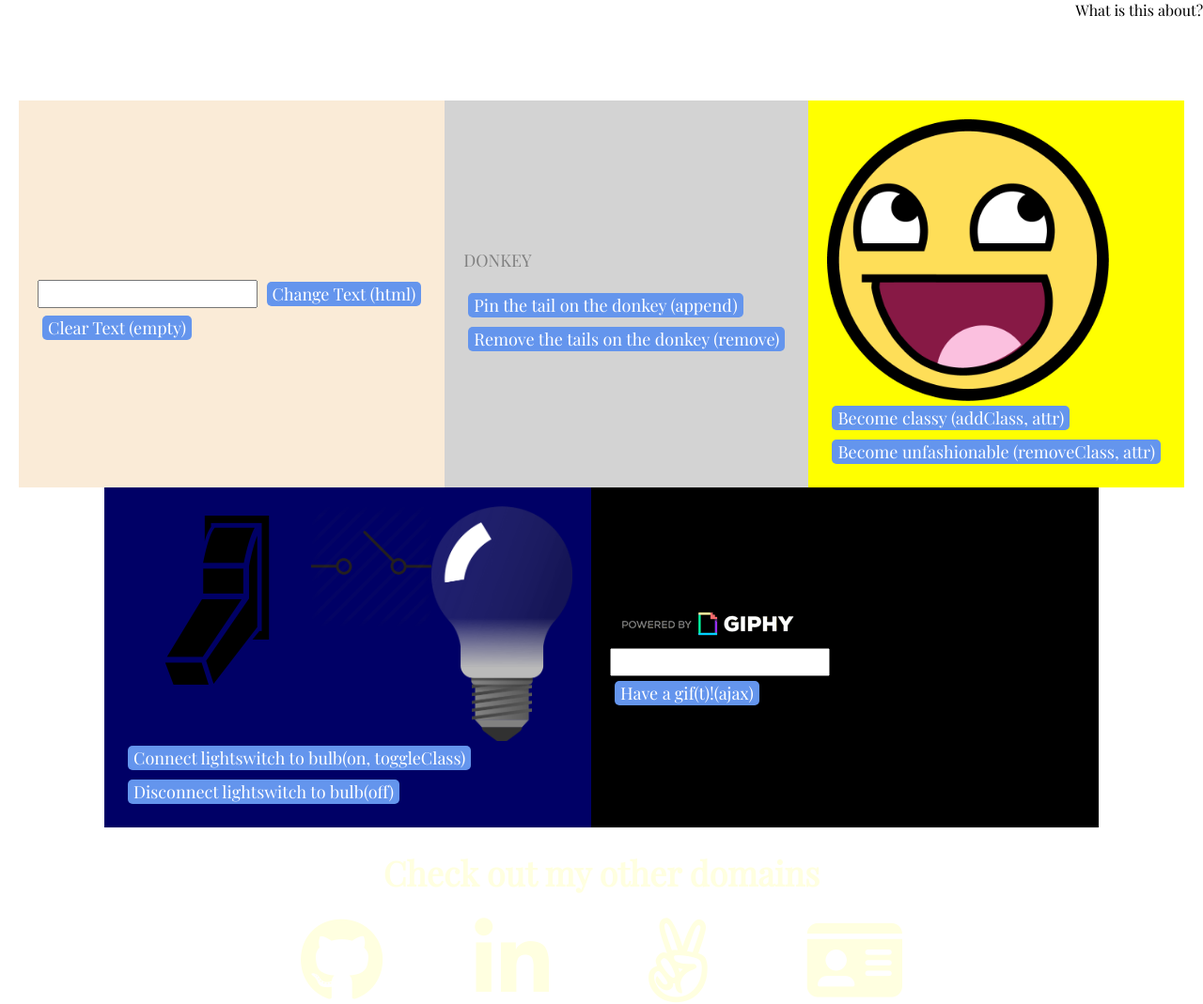
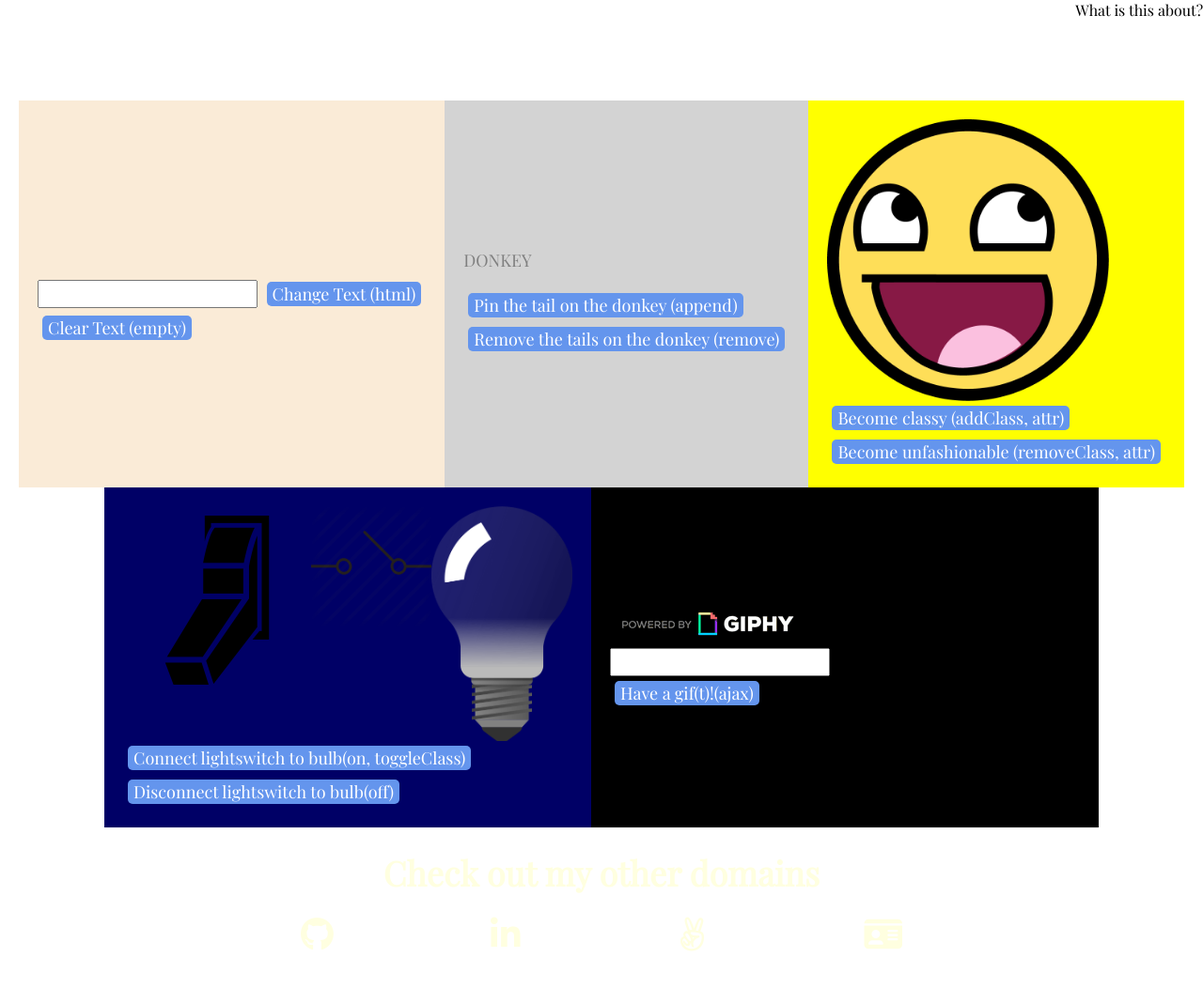
Before and after one commit to davidtannyu/DOMain, a website built with webpack: page index.html in a window 1280 px wide. Shown: the whole page at 94% size. After the commit the page ends 1013 px from the top, so only its background shows below. Built offline with nearby package versions, Linux system fonts and the light colour scheme; files whose address does not match are found by name.

Commit message:
Reduce the icon sizes

```diff
--- a/index.html
+++ b/index.html
@@ -83,22 +83,22 @@
     <div>
       <div>
         <a href="https://github.com/davidtannyu">
-          <i class="fa fa-github fa-5x" aria-hidden="true"></i>
+          <i class="fa fa-github fa-2x" aria-hidden="true"></i>
         </a>
       </div>
       <div>
         <a href="https://www.linkedin.com/in/davidtandata/">
-          <i class="fa fa-linkedin fa-5x" aria-hidden="true"></i>
+          <i class="fa fa-linkedin fa-2x" aria-hidden="true"></i>
         </a>
       </div>
       <div>
         <a href="https://angel.co/david-tan-20">
-          <i class="fa fa-angellist fa-5x" aria-hidden="true"></i>
+          <i class="fa fa-angellist fa-2x" aria-hidden="true"></i>
         </a>
       </div>
       <div>
         <a href="https://davidtan.pro">
-          <i class="fa fa-id-card fa-5x" aria-hidden="true"></i>
+          <i class="fa fa-id-card fa-2x" aria-hidden="true"></i>
         </a>
       </div>
     </div>
```
